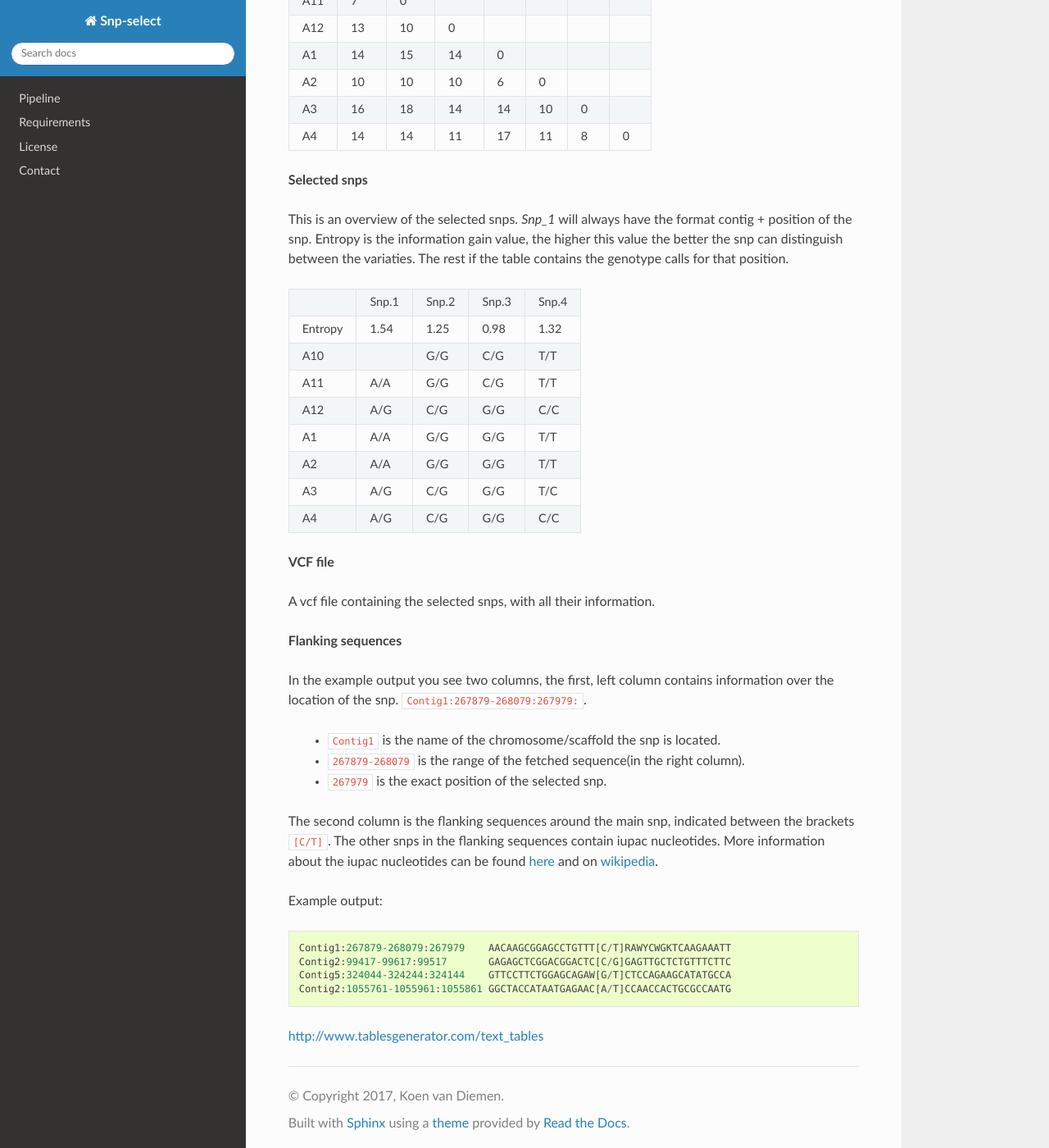
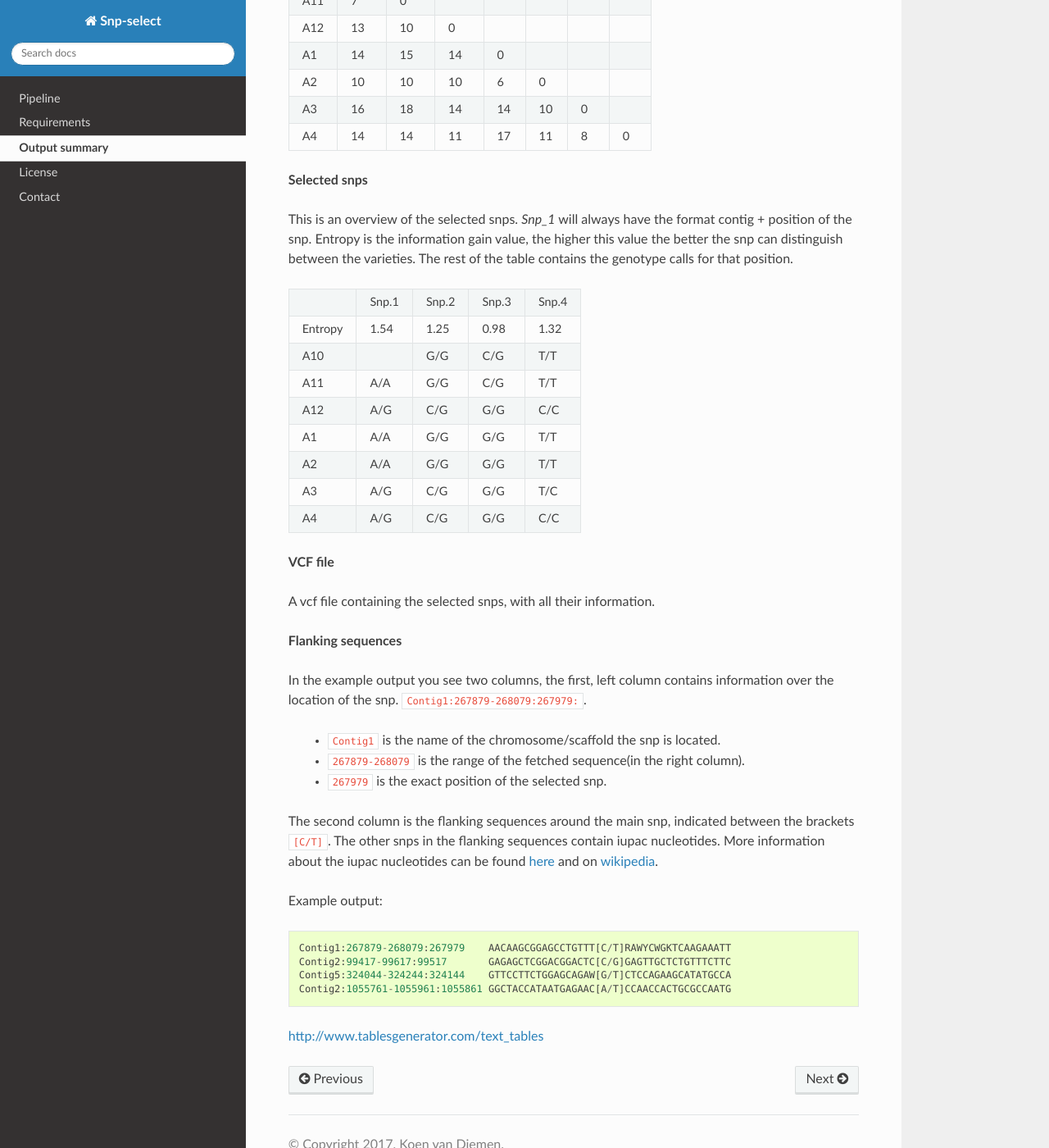
Before and after one commit to vdkoen/SNP-select, a Sphinx documentation site: the page built from docs/source/outputs.rst, in a window 1280 px wide and 1400 px high, scrolled down 457 px. Shown: the whole window at 82% size. Built offline with Sphinx 7.4.7 and the Read the Docs theme 2.0.0, drawn with Linux system fonts in a browser that asks for light colours.

Commit message:
small changes to the documentations

```diff
--- a/docs/source/index.rst
+++ b/docs/source/index.rst
@@ -14,6 +14,7 @@ Contents
 
    Pipeline
    Installation
+   outputs
    Licence
 
 
--- a/docs/source/outputs.rst
+++ b/docs/source/outputs.rst
@@ -31,8 +31,8 @@ the absolute difference in allele frequency.
 **Selected snps**
 
 This is an overview of the selected snps. *Snp_1* will always have the format contig + position of the snp.
-Entropy is the information gain value, the higher this value the better the snp can distinguish between the variaties.
-The rest if the table contains the genotype calls for that position.
+Entropy is the information gain value, the higher this value the better the snp can distinguish between the varieties.
+The rest of the table contains the genotype calls for that position.
 
 +---------+-------+-------+-------+-------+
 |         | Snp.1 | Snp.2 | Snp.3 | Snp.4 |
```
Also changed, not shown: docs/source/Pipeline.rst (+35 -30 lines).
